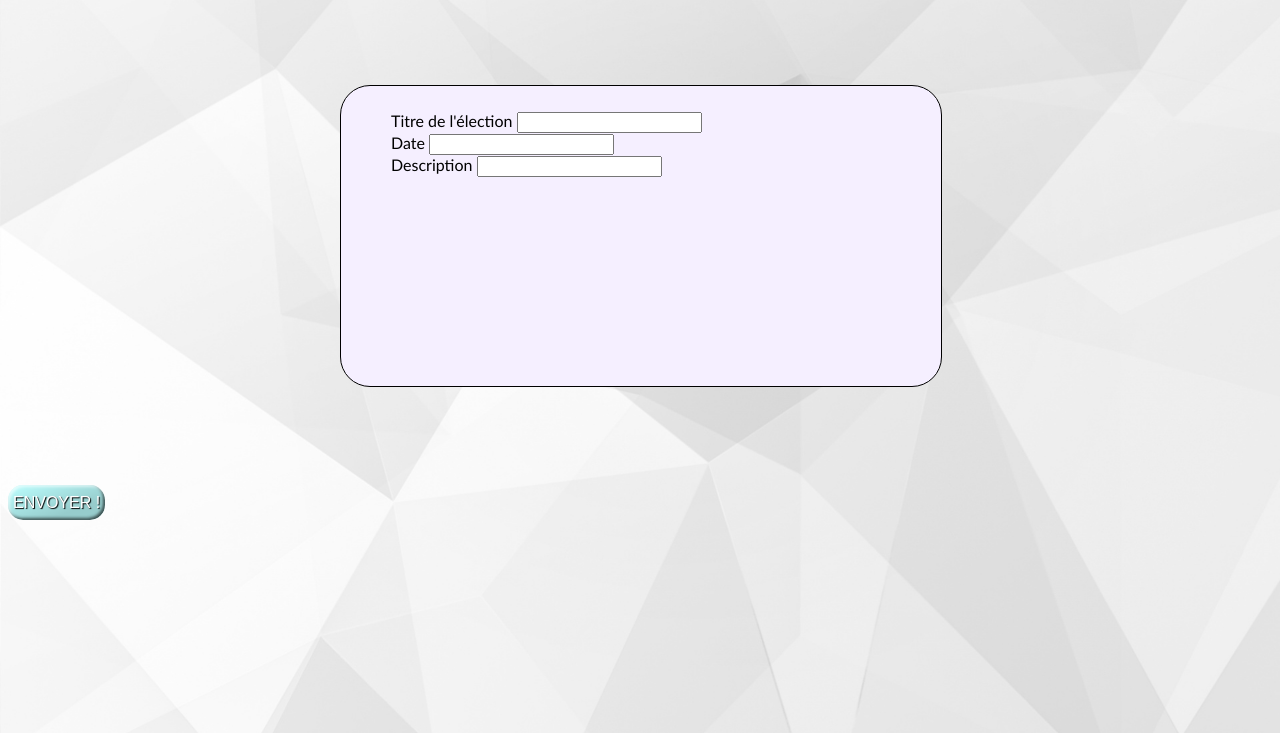
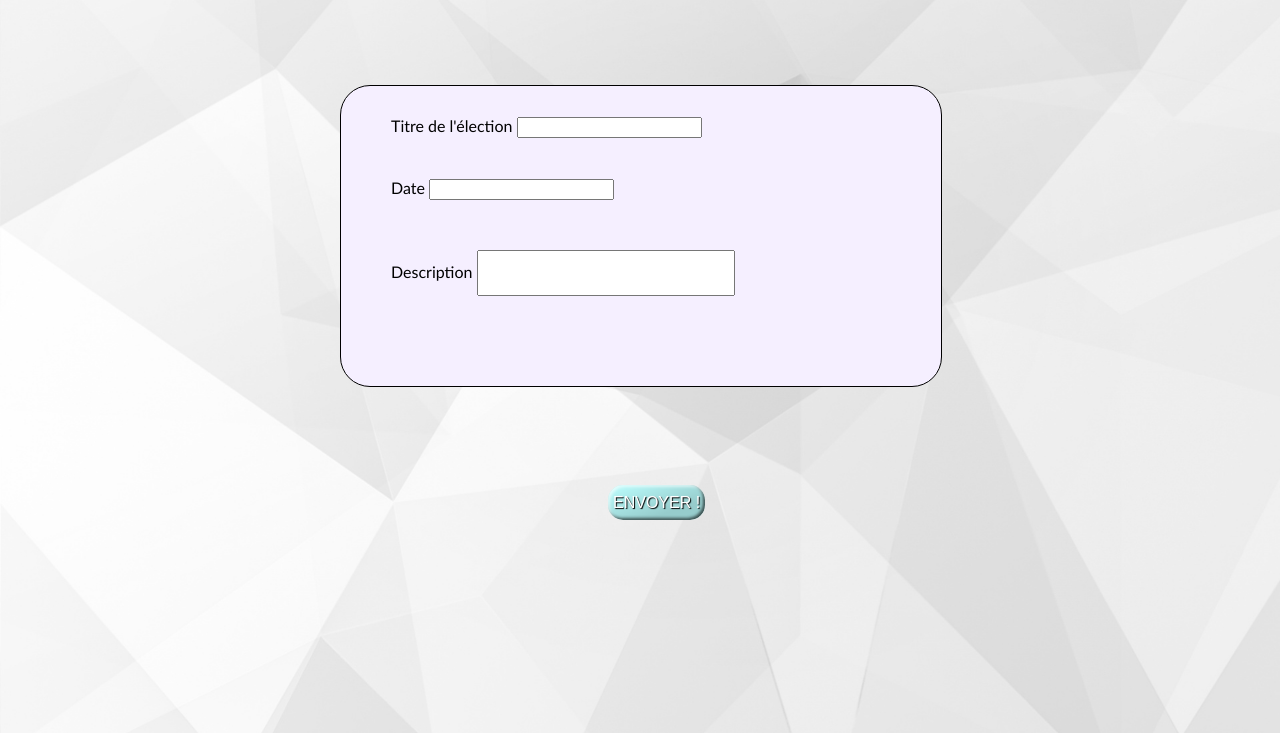
Before and after one commit to paullouppe/WEB_Projet_groupe13, a PHP site: page /admin_creation.html in a window 1280 px wide. Shown: the part 67-800 px from the top of the page. Run offline with PHP 8.4, Linux system fonts and the light colour scheme.

Commit message:
+ bouton mais ya un souci de positon (pas fix encore)

```diff
--- a/app/admin_creation.html
+++ b/app/admin_creation.html
@@ -28,7 +28,7 @@
 
           <div id="description_admin">
             <label for="description">Description</label>
-            <input type="text"/>
+            <input type="text" style="height: 40px; width: 250px;"/>
           </div>
     </div>
     </main>
--- a/app/style/main.css
+++ b/app/style/main.css
@@ -130,16 +130,18 @@ header{
 }
 
 #title_admin{     /* div titre pour changer la police + position et tout*/
-  font-family: 'Gill Sans', 'Gill Sans MT', Calibri, 'Trebuchet MS', sans-serif
-  ;
+  font-family: 'Gill Sans', 'Gill Sans MT', Calibri, 'Trebuchet MS', sans-serif;
+  margin-top: 30px;
 }
 
 #date_admin{      /* pareil*/
   font-family: 'Gill Sans', 'Gill Sans MT', Calibri, 'Trebuchet MS', sans-serif;
+  margin-top: 40px;
 }
 
 #description_admin{  /* same */
 font-family: 'Gill Sans', 'Gill Sans MT', Calibri, 'Trebuchet MS', sans-serif;
+margin-top: 50px;
 }
 
 #submit_election{                  /*bouton crea admin*/
@@ -158,6 +160,7 @@ font-family: 'Gill Sans', 'Gill Sans MT', Calibri, 'Trebuchet MS', sans-serif;
                                       rgba(0, 0, 0, 0));
     box-shadow: inset 2px 2px 3px rgba(255, 255, 255, .6),
                 inset -2px -2px 3px rgba(0, 0, 0, .6);
+    margin-left: 600px;
 }
 #submit_election:hover {                 /*hover bouton creation admin*/
     background-color: #65DFDF;
```
